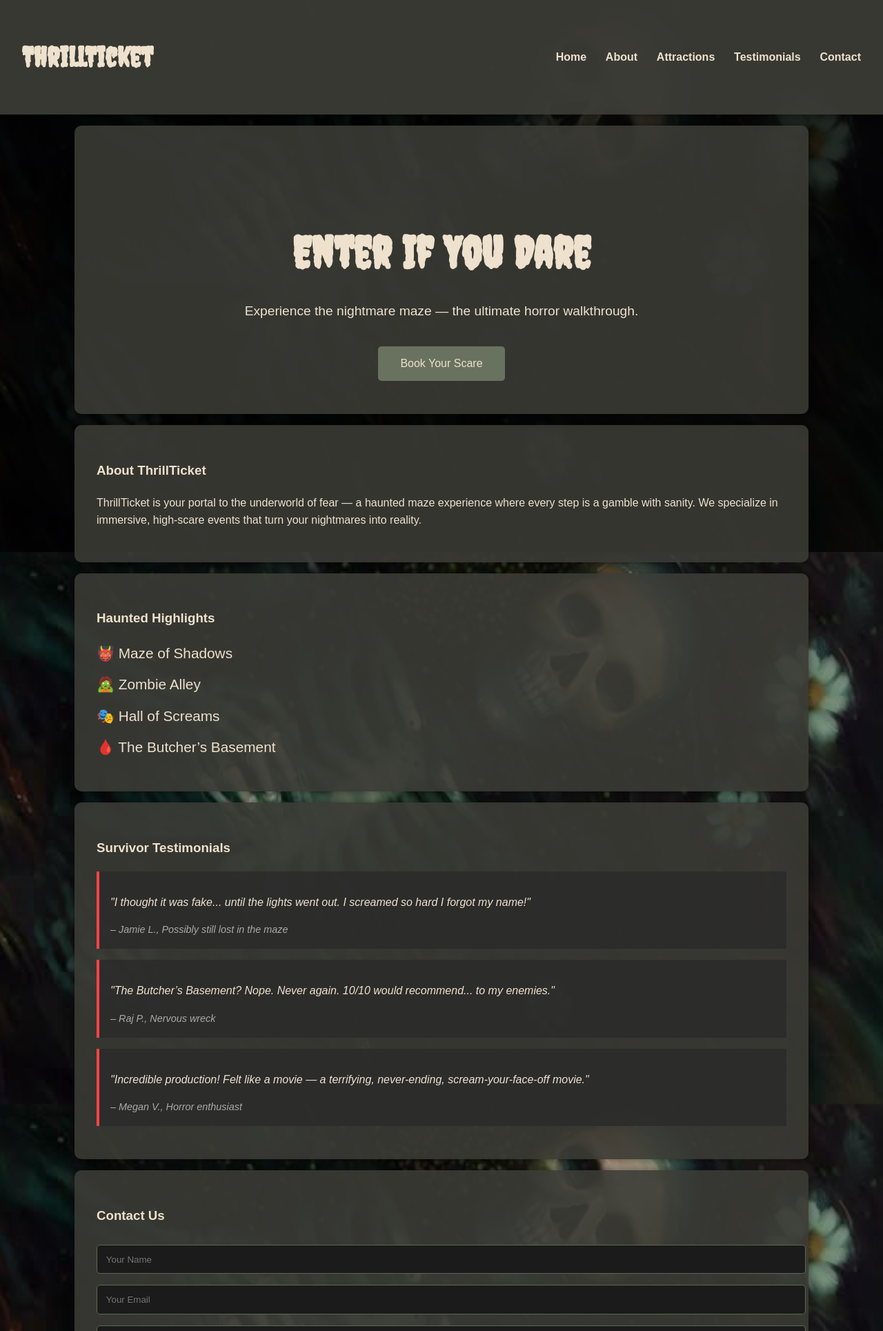
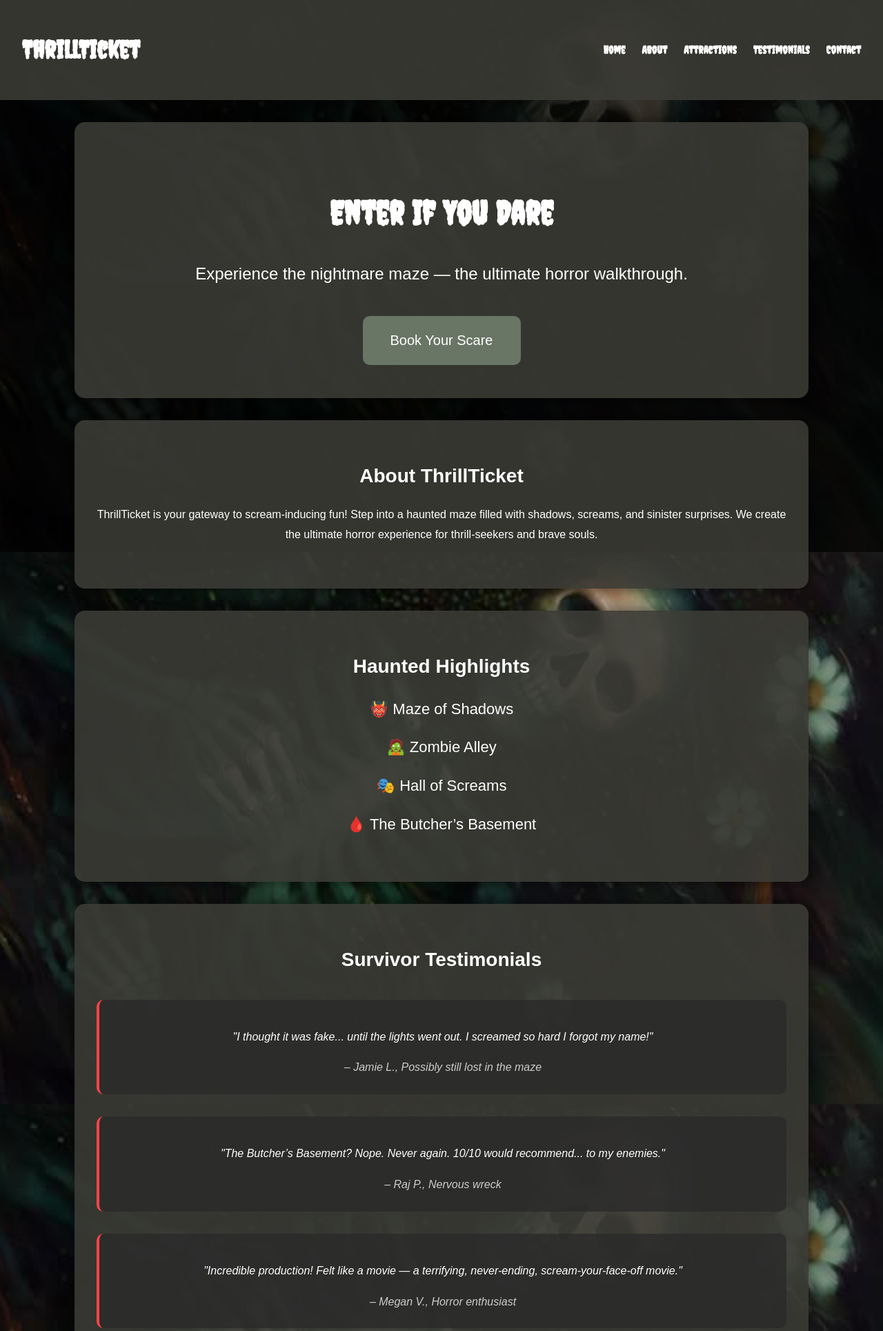
Before and after one commit to sanju4725/ThrillTicket, a Django app: page / in a window 1280 px wide. Shown: the top 1929 px of the page at 69% size. Run offline with Django 5.2, Linux system fonts and the light colour scheme.

```diff
--- a/thrillticket/halls/templates/halls/index.html
+++ b/thrillticket/halls/templates/halls/index.html
@@ -1,5 +1,5 @@
+{% load static %}
 <!DOCTYPE html>
-{% load static %}
 <html lang="en">
 <head>
     <meta charset="UTF-8">
@@ -8,6 +8,7 @@
     <link href="https://fonts.googleapis.com/css2?family=Creepster&display=swap" rel="stylesheet">
 </head>
 <body style="background: url('{% static 'images/haunted-bg.jpg' %}') no-repeat center center fixed; background-size: cover;">
+
     <header>
         <h1>ThrillTicket</h1>
         <nav>
@@ -19,7 +20,7 @@
         </nav>
     </header>
 
-    <section class="hero" >
+    <section class="hero">
         <h2>Enter If You Dare</h2>
         <p>Experience the nightmare maze — the ultimate horror walkthrough.</p>
         <button>Book Your Scare</button>
@@ -28,7 +29,7 @@
     <section class="about" id="about">
         <h3>About ThrillTicket</h3>
         <p>
-            ThrillTicket is your portal to the underworld of fear — a haunted maze experience where every step is a gamble with sanity. We specialize in immersive, high-scare events that turn your nightmares into reality.
+            ThrillTicket is your gateway to scream-inducing fun! Step into a haunted maze filled with shadows, screams, and sinister surprises. We create the ultimate horror experience for thrill-seekers and brave souls.
         </p>
     </section>
 
@@ -66,13 +67,13 @@
             <textarea placeholder="Your Message" rows="5"></textarea><br>
             <button type="submit">Send Message</button>
         </form>
-        <p>Email us: <a href="mailto:info@thrillticket.com">info@thrillticket.com</a></p>
+        <p>Email: <a href="mailto:info@thrillticket.com">info@thrillticket.com</a></p>
     </section>
 
     <section class="about-org">
         <h3>Who We Are</h3>
         <p>
-            Founded in 2025 by scare-architects and thrill-seekers, ThrillTicket crafts nightmarish adventures rooted in storytelling, live performances, and psychological thrills. We don’t just scare — we immerse.
+            Founded by thrill-seekers and fear architects, ThrillTicket specializes in designing immersive haunted environments that blend horror storytelling with real-time actor interactions.
         </p>
     </section>
 
@@ -86,5 +87,6 @@
         </div>
         <p>&copy; 2025 ThrillTicket. All rights reserved. Dread responsibly.</p>
     </footer>
+
 </body>
 </html>
--- a/thrillticket/static/css/style.css
+++ b/thrillticket/static/css/style.css
@@ -1,55 +1,75 @@
-/* Import Horror Font */
 @import url('https://fonts.googleapis.com/css2?family=Creepster&display=swap');
 
-/* GLOBAL PAGE */
+/* COLOR VARIABLES */
+:root {
+    --bg: #1a1b1a;
+    --fg: #ffffff;
+    --accent: #697565;
+    --nav: #5c6753;
+    --footer: #3C3D37;
+    --section-bg: rgba(59, 59, 54, 0.9);
+    --overlay: rgba(0, 0, 0, 0.7);
+}
+
+/* GENERAL */
 body {
     font-family: 'Arial', sans-serif;
     margin: 0;
     padding: 0;
-    color: #eee1cd;
-    line-height: 1.6;
+    color: var(--fg);
+    line-height: 1.8;
     position: relative;
     opacity: 0;
     animation: fadeIn 1.5s ease-in-out forwards;
+    text-align: center;
+    font-size: 16px;
 }
 
-/* DARK OVERLAY */
+/* OVERLAY */
 body::before {
     content: "";
     position: fixed;
     top: 0; left: 0; right: 0; bottom: 0;
-    background-color: rgba(0, 0, 0, 0.7);
+    background-color: var(--overlay);
     z-index: -1;
 }
 
-/* FADE IN ANIMATION */
+/* FADE IN */
 @keyframes fadeIn {
-    to {
-        opacity: 1;
-    }
+    to { opacity: 1; }
 }
+
+/* HEADINGS */
+h1, h2, h3, h4 {
+    color: var(--fg);
+    margin: 0.5rem 0;
+}
+
+h1 { font-size: 36px; }
+h2 { font-size: 32px; }
+h3 { font-size: 28px; }
 
 /* HEADER */
 header {
-    background: rgba(59, 59, 54, 0.95);
-    color: #eee1cd;
-    padding: 1.5rem 2rem;
+    background: var(--section-bg);
+    padding: 2rem;
     display: flex;
     justify-content: space-between;
     align-items: center;
     font-family: 'Creepster', cursive;
-    box-shadow: 0 0 20px rgba(0, 0, 0, 0.7);
+    flex-wrap: wrap;
 }
 
-header h1 {
-    font-size: 2.5rem;
+nav {
+    display: flex;
+    gap: 1.5rem;
+    flex-wrap: wrap;
+    justify-content: center;
 }
 
 nav a {
-    color: #eee1cd;
-    margin-left: 1.5rem;
+    color: var(--fg);
     text-decoration: none;
-    font-family: sans-serif;
     font-weight: bold;
     transition: color 0.3s;
 }
@@ -58,109 +78,102 @@ nav a:hover {
     color: #ff4444;
 }
 
-/* HERO SECTION */
+/* HERO */
 .hero {
     padding: 5rem 2rem 3rem;
-    text-align: center;
-    color: #eee1cd;
     position: relative;
 }
 
 .hero h2 {
     font-family: 'Creepster', cursive;
-    font-size: 4rem;
+    font-size: 48px;
     margin-bottom: 1rem;
 }
 
 .hero p {
-    font-size: 1.2rem;
+    font-size: 24px;
 }
 
 button {
+    padding: 1.5rem 2.5rem;
+    background: var(--accent);
+    border: none;
+    color: var(--fg);
+    font-size: 20px;
+    cursor: pointer;
+    border-radius: 10px;
+    transition: background 0.3s ease, transform 0.2s ease;
     margin-top: 1rem;
-    padding: 1rem 2rem;
-    background: #69725f;
-    border: none;
-    color: #eee1cd;
-    font-size: 1rem;
-    cursor: pointer;
-    border-radius: 5px;
-    transition: background 0.3s ease, transform 0.2s ease;
 }
 
 button:hover {
-    background: #5c6753;
+    background: var(--nav);
     transform: scale(1.05);
 }
 
-/* GENERIC SECTIONS */
+/* SECTIONS */
 section {
-    padding: 2rem;
-    margin: 1rem auto;
+    padding: 3rem 2rem;
+    margin: 2rem auto;
     max-width: 1000px;
-    background: rgba(59, 59, 54, 0.9);
-    border-radius: 10px;
-    box-shadow: 0 0 15px rgba(0,0,0,0.5);
+    background: var(--section-bg);
+    border-radius: 15px;
+    box-shadow: 0 0 20px rgba(0,0,0,0.5);
 }
 
-/* ATTRACTIONS */
+/* TYPES */
 .types ul {
     list-style: none;
     padding: 0;
 }
 
 .types li {
-    margin: 0.75rem 0;
-    font-size: 1.3rem;
+    margin: 1rem 0;
+    font-size: 22px;
 }
 
 /* TESTIMONIALS */
 .testimonials blockquote {
     background: rgba(42, 42, 42, 0.8);
     border-left: 4px solid #ff4444;
-    margin: 1rem 0;
-    padding: 1rem;
+    margin: 2rem auto;
+    padding: 1.5rem;
     font-style: italic;
-    color: #eee1cd;
+    color: var(--fg);
+    border-radius: 10px;
 }
 
 .testimonials cite {
     display: block;
-    margin-top: 0.5rem;
-    color: #aaa;
-    font-size: 0.9rem;
+    margin-top: 1rem;
+    color: #ccc;
 }
 
-/* CONTACT FORM */
+/* FORM */
 .contact form input,
 .contact form textarea {
     width: 100%;
-    padding: 0.8rem;
-    margin: 0.5rem 0;
+    padding: 1.2rem;
+    margin: 0.75rem 0;
     background: #1a1b1a;
-    color: #eee1cd;
-    border: 1px solid #5c6753;
-    border-radius: 5px;
+    color: var(--fg);
+    border: 1px solid var(--accent);
+    border-radius: 10px;
+    font-size: 20px;
 }
 
 .contact form button {
-    width: auto;
-    margin-top: 0.5rem;
-}
-
-/* ABOUT ORG SECTION */
-.about-org {
-    background: rgba(59, 59, 54, 0.9);
+    margin-top: 1rem;
 }
 
 /* FOOTER */
 footer {
     text-align: center;
     padding: 2rem 1rem;
-    background: rgba(26, 27, 26, 0.95);
-    color: #eee1cd;
-    font-size: 0.9rem;
-    border-top: 1px solid #3b3b36;
+    background: var(--footer);
+    color: var(--fg);
+    font-size: 18px;
+    border-top: 1px solid var(--nav);
 }
 
 .footer-links {
@@ -168,9 +181,10 @@ footer {
 }
 
 .footer-links a {
-    color: #eee1cd;
-    margin: 0 0.5rem;
+    color: var(--fg);
+    margin: 0 1rem;
     text-decoration: none;
+    font-weight: bold;
 }
 
 .footer-links a:hover {
```
